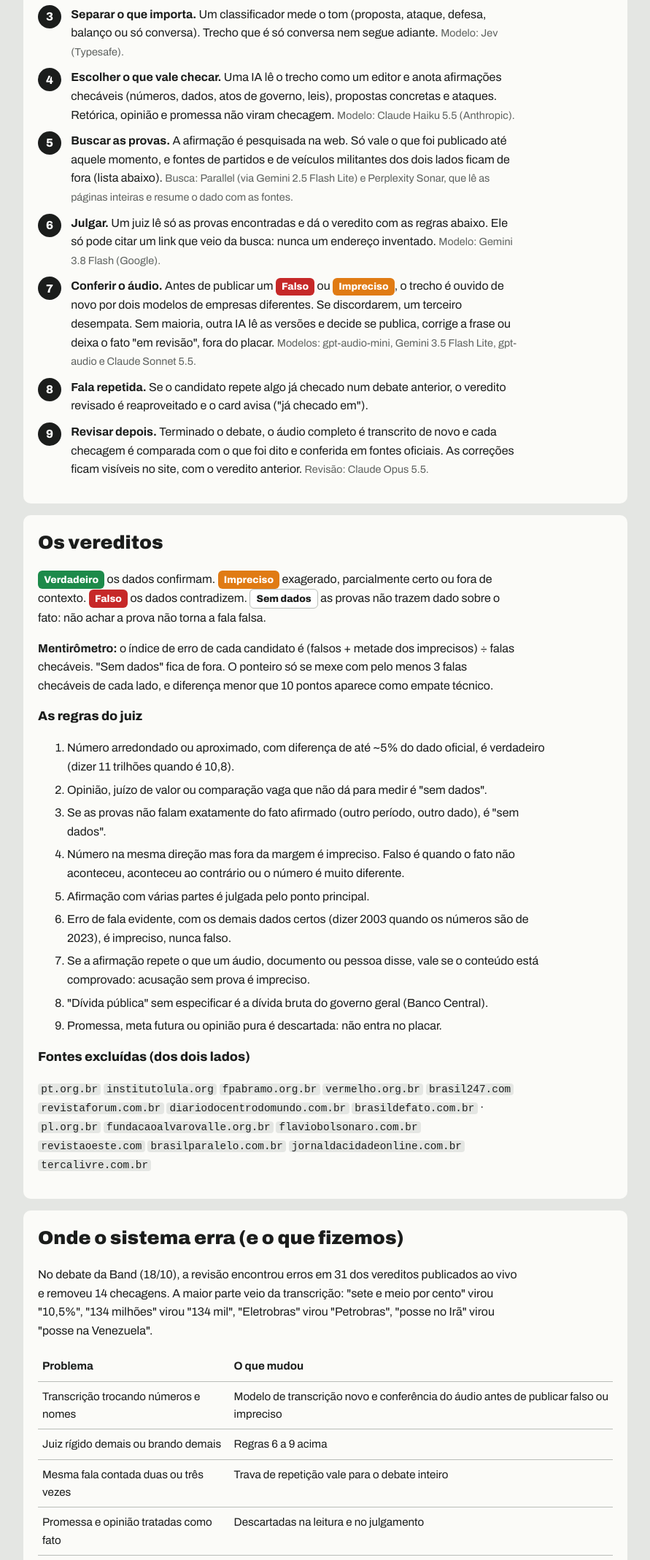
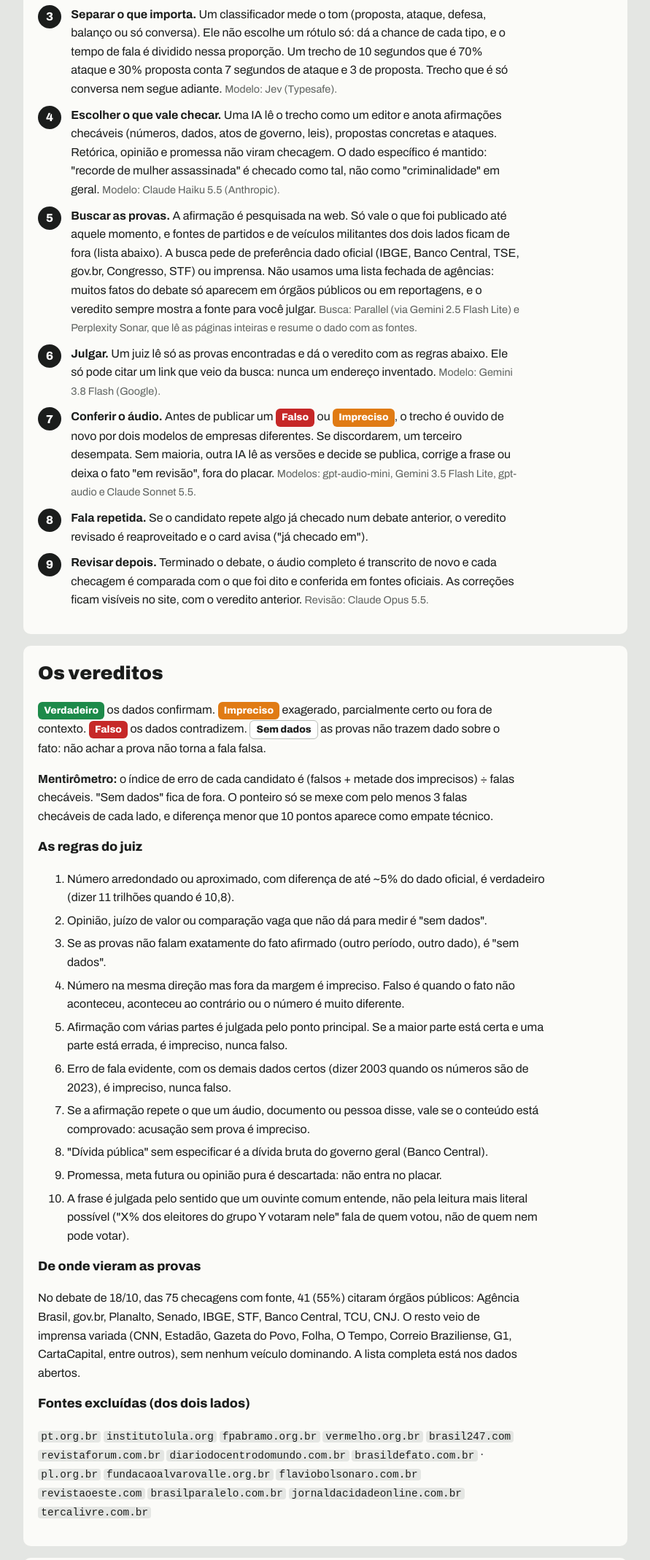
Before and after one commit to AlephCasara/placar-da-verdade, a website: page site/metodologia.html in a window 1280 px wide. Shown: the part 662-2800 px from the top of the page at 73% size, without its empty margins (194-1085 px from the left). Drawn offline with Linux system fonts and the light colour scheme.

Commit message:
Juiz julga pelo sentido comum e não rebaixa a falso fala parcialmente certa; leitura mantém o dado específico; metodologia explica o tom e as fontes
Após comentários do público no vídeo. Teste com as provas em cache do gabarito de 18/10: acerto igual (65%), sem erro grave V↔F.

Co-Authored-By: Claude Opus 5.5 <noreply@anthropic.com>

```diff
--- a/robo.mjs
+++ b/robo.mjs
@@ -214,6 +214,8 @@ Ignore retórica e frases de efeito ("não sou candidato de primeira viagem"), o
 - Não repita o que já está em AFIRMAÇÕES JÁ CHECADAS (o trecho pode repetir falas anteriores).
 - tema: 1 a 3 palavras. Use um nome de TEMAS EXISTENTES só se for exatamente o mesmo assunto (dívida pública não é "dívida com FMI"); senão crie um novo.
 - afirmacao: o que o candidato afirmou, em 1 frase na 3ª pessoa, corrigindo erros óbvios de transcrição, sem mudar o sentido.
+  Mantenha o dado específico que ele disse (qual crime, qual grupo, qual período, qual valor): "recorde de mulher assassinada" não vira "recorde de criminalidade".
+  Se a fala enumera vários fatos diferentes, separe em afirmações (as 2 mais checáveis), em vez de resumir tudo numa só.
 - literal: o pedaço EXATO do TRECHO com a afirmação, copiado sem mudar nada (até ~40 palavras).
 - anterior: se for o MESMO fato de um item de CHECADAS EM DEBATES ANTERIORES (mesmo assunto e mesmos números, mesmo com outras palavras), o número dele; senão null. Na dúvida, null.
   Se a fala tiver uma parte A MAIS que o item anterior não cobre, separe em duas afirmações: a parte igual (com anterior) e a parte nova (anterior null).
@@ -291,12 +293,14 @@ const REGRAS = 'Você é um checador de fatos imparcial. Julgue se o CONTEÚDO d
   '(2) opinião, juízo de valor ou comparação vaga que não dá para medir ("fez mais do que todos", "política de X") é sem_dados. ' +
   '(3) se as PROVAS não falam exatamente do fato afirmado (outro período, outro dado, outra votação), é sem_dados: não achar a prova NÃO torna a afirmação falsa nem imprecisa. ' +
   '(4) número na mesma direção mas fora da margem (ex.: 20 anos quando foram 17) é impreciso; falso é quando o fato não aconteceu, aconteceu ao contrário ou o número é muito diferente. ' +
-  '(5) afirmação com várias partes: julgue pelo ponto principal; detalhe secundário levemente diferente não rebaixa o veredito. ' +
+  '(5) afirmação com várias partes: julgue pelo ponto principal; detalhe secundário levemente diferente não rebaixa o veredito. Se a maior parte está certa e uma parte está errada, é impreciso, nunca falso. ' +
   // Regras de 19/10, depois da auditoria do debate da Band
   '(6) erro de fala evidente, com os demais dados certos (ex.: dizer 2003 quando os números são de 2023), é impreciso, nunca falso. ' +
   '(7) se a afirmação repete o que um áudio, documento ou pessoa disse, julgue se o CONTEÚDO está comprovado: acusação sem prova é impreciso. ' +
   '(8) "dívida pública" sem especificar = dívida bruta do governo geral (Banco Central). ' +
   '(9) promessa, meta futura ou opinião pura não é checável: responda veredito "descartar". ' +
+  // Regra de 22/10, após comentários do público: o juiz lia ao pé da letra demais
+  '(10) julgue pelo sentido que um ouvinte comum entende, não pela leitura mais literal possível: se o dado citado está certo no sentido usual, não rebaixe por uma interpretação que a frase não pretendia (ex.: "X% dos eleitores do grupo Y votaram nele" fala de quem votou, não de quem nem pode votar). ' +
   'Antes de rebaixar por causa de um número, calcule a diferença percentual em relação ao dado oficial e aplique a regra 1.'
 
 // Perplexity como investigador: pesquisa, lê as páginas inteiras (a busca acima só traz ~1.500 caracteres de cada uma)
--- a/site/metodologia.html
+++ b/site/metodologia.html
@@ -57,9 +57,9 @@
     <ol class="etapas">
       <li><div><b>Ouvir.</b> O áudio da transmissão é cortado em pedaços de 10 segundos e transcrito. <span class="modelo">Modelo: gpt-audio-mini (OpenAI), com uma lista de nomes do debate. Reserva: Whisper large-v3 turbo.</span></div></li>
       <li><div><b>Saber quem fala.</b> A voz de cada candidato foi cadastrada antes. Um modelo compara o timbre de cada trecho com as vozes cadastradas, como uma biometria. Roda no computador do operador, sem enviar a voz para fora. <span class="modelo">Modelo: CAM++ (3D-Speaker).</span></div></li>
-      <li><div><b>Separar o que importa.</b> Um classificador mede o tom (proposta, ataque, defesa, balanço ou só conversa). Trecho que é só conversa nem segue adiante. <span class="modelo">Modelo: Jev (Typesafe).</span></div></li>
-      <li><div><b>Escolher o que vale checar.</b> Uma IA lê o trecho como um editor e anota afirmações checáveis (números, dados, atos de governo, leis), propostas concretas e ataques. Retórica, opinião e promessa não viram checagem. <span class="modelo">Modelo: Claude Haiku 5.5 (Anthropic).</span></div></li>
-      <li><div><b>Buscar as provas.</b> A afirmação é pesquisada na web. Só vale o que foi publicado até aquele momento, e fontes de partidos e de veículos militantes dos dois lados ficam de fora (lista abaixo). <span class="modelo">Busca: Parallel (via Gemini 2.5 Flash Lite) e Perplexity Sonar, que lê as páginas inteiras e resume o dado com as fontes.</span></div></li>
+      <li><div><b>Separar o que importa.</b> Um classificador mede o tom (proposta, ataque, defesa, balanço ou só conversa). Ele não escolhe um rótulo só: dá a chance de cada tipo, e o tempo de fala é dividido nessa proporção. Um trecho de 10 segundos que é 70% ataque e 30% proposta conta 7 segundos de ataque e 3 de proposta. Trecho que é só conversa nem segue adiante. <span class="modelo">Modelo: Jev (Typesafe).</span></div></li>
+      <li><div><b>Escolher o que vale checar.</b> Uma IA lê o trecho como um editor e anota afirmações checáveis (números, dados, atos de governo, leis), propostas concretas e ataques. Retórica, opinião e promessa não viram checagem. O dado específico é mantido: "recorde de mulher assassinada" é checado como tal, não como "criminalidade" em geral. <span class="modelo">Modelo: Claude Haiku 5.5 (Anthropic).</span></div></li>
+      <li><div><b>Buscar as provas.</b> A afirmação é pesquisada na web. Só vale o que foi publicado até aquele momento, e fontes de partidos e de veículos militantes dos dois lados ficam de fora (lista abaixo). A busca pede de preferência dado oficial (IBGE, Banco Central, TSE, gov.br, Congresso, STF) ou imprensa. Não usamos uma lista fechada de agências: muitos fatos do debate só aparecem em órgãos públicos ou em reportagens, e o veredito sempre mostra a fonte para você julgar. <span class="modelo">Busca: Parallel (via Gemini 2.5 Flash Lite) e Perplexity Sonar, que lê as páginas inteiras e resume o dado com as fontes.</span></div></li>
       <li><div><b>Julgar.</b> Um juiz lê só as provas encontradas e dá o veredito com as regras abaixo. Ele só pode citar um link que veio da busca: nunca um endereço inventado. <span class="modelo">Modelo: Gemini 3.8 Flash (Google).</span></div></li>
       <li><div><b>Conferir o áudio.</b> Antes de publicar um <span class="tecla f">Falso</span> ou <span class="tecla i">Impreciso</span>, o trecho é ouvido de novo por dois modelos de empresas diferentes. Se discordarem, um terceiro desempata. Sem maioria, outra IA lê as versões e decide se publica, corrige a frase ou deixa o fato "em revisão", fora do placar. <span class="modelo">Modelos: gpt-audio-mini, Gemini 3.5 Flash Lite, gpt-audio e Claude Sonnet 5.5.</span></div></li>
       <li><div><b>Fala repetida.</b> Se o candidato repete algo já checado num debate anterior, o veredito revisado é reaproveitado e o card avisa ("já checado em").</div></li>
@@ -77,12 +77,15 @@
       <li>Opinião, juízo de valor ou comparação vaga que não dá para medir é "sem dados".</li>
       <li>Se as provas não falam exatamente do fato afirmado (outro período, outro dado), é "sem dados".</li>
       <li>Número na mesma direção mas fora da margem é impreciso. Falso é quando o fato não aconteceu, aconteceu ao contrário ou o número é muito diferente.</li>
-      <li>Afirmação com várias partes é julgada pelo ponto principal.</li>
+      <li>Afirmação com várias partes é julgada pelo ponto principal. Se a maior parte está certa e uma parte está errada, é impreciso, nunca falso.</li>
       <li>Erro de fala evidente, com os demais dados certos (dizer 2003 quando os números são de 2023), é impreciso, nunca falso.</li>
       <li>Se a afirmação repete o que um áudio, documento ou pessoa disse, vale se o conteúdo está comprovado: acusação sem prova é impreciso.</li>
       <li>"Dívida pública" sem especificar é a dívida bruta do governo geral (Banco Central).</li>
       <li>Promessa, meta futura ou opinião pura é descartada: não entra no placar.</li>
+      <li>A frase é julgada pelo sentido que um ouvinte comum entende, não pela leitura mais literal possível ("X% dos eleitores do grupo Y votaram nele" fala de quem votou, não de quem nem pode votar).</li>
     </ol>
+    <h3>De onde vieram as provas</h3>
+    <p>No debate de 18/10, das 75 checagens com fonte, 41 (55%) citaram órgãos públicos: Agência Brasil, gov.br, Planalto, Senado, IBGE, STF, Banco Central, TCU, CNJ. O resto veio de imprensa variada (CNN, Estadão, Gazeta do Povo, Folha, O Tempo, Correio Braziliense, G1, CartaCapital, entre outros), sem nenhum veículo dominando. A lista completa está nos dados abertos.</p>
     <h3>Fontes excluídas (dos dois lados)</h3>
     <p><code>pt.org.br</code> <code>institutolula.org</code> <code>fpabramo.org.br</code> <code>vermelho.org.br</code> <code>brasil247.com</code> <code>revistaforum.com.br</code> <code>diariodocentrodomundo.com.br</code> <code>brasildefato.com.br</code> · <code>pl.org.br</code> <code>fundacaoalvarovalle.org.br</code> <code>flaviobolsonaro.com.br</code> <code>revistaoeste.com</code> <code>brasilparalelo.com.br</code> <code>jornaldacidadeonline.com.br</code> <code>tercalivre.com.br</code></p>
   </section>
@@ -95,6 +98,7 @@
       <tbody>
         <tr><td>Transcrição trocando números e nomes</td><td>Modelo de transcrição novo e conferência do áudio antes de publicar falso ou impreciso</td></tr>
         <tr><td>Juiz rígido demais ou brando demais</td><td>Regras 6 a 9 acima</td></tr>
+        <tr><td>Fala resumida de forma genérica e juiz lendo ao pé da letra (apontado por quem assistiu)</td><td>Dado específico mantido na leitura, regra 5 reforçada e regra 10</td></tr>
         <tr><td>Mesma fala contada duas ou três vezes</td><td>Trava de repetição vale para o debate inteiro</td></tr>
         <tr><td>Promessa e opinião tratadas como fato</td><td>Descartadas na leitura e no julgamento</td></tr>
         <tr><td>Parte das checagens não aparecia no site</td><td>Todas aparecem</td></tr>
```
